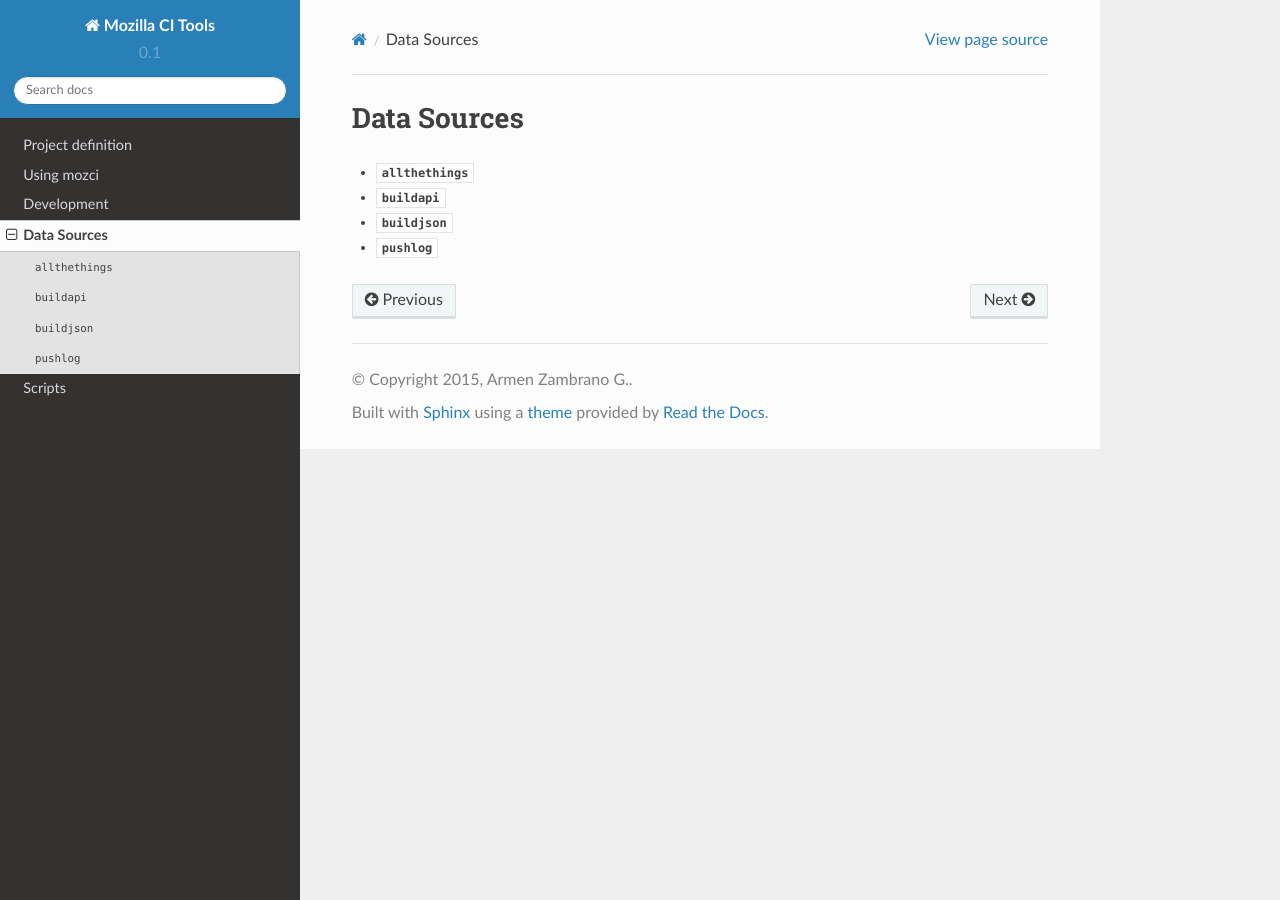
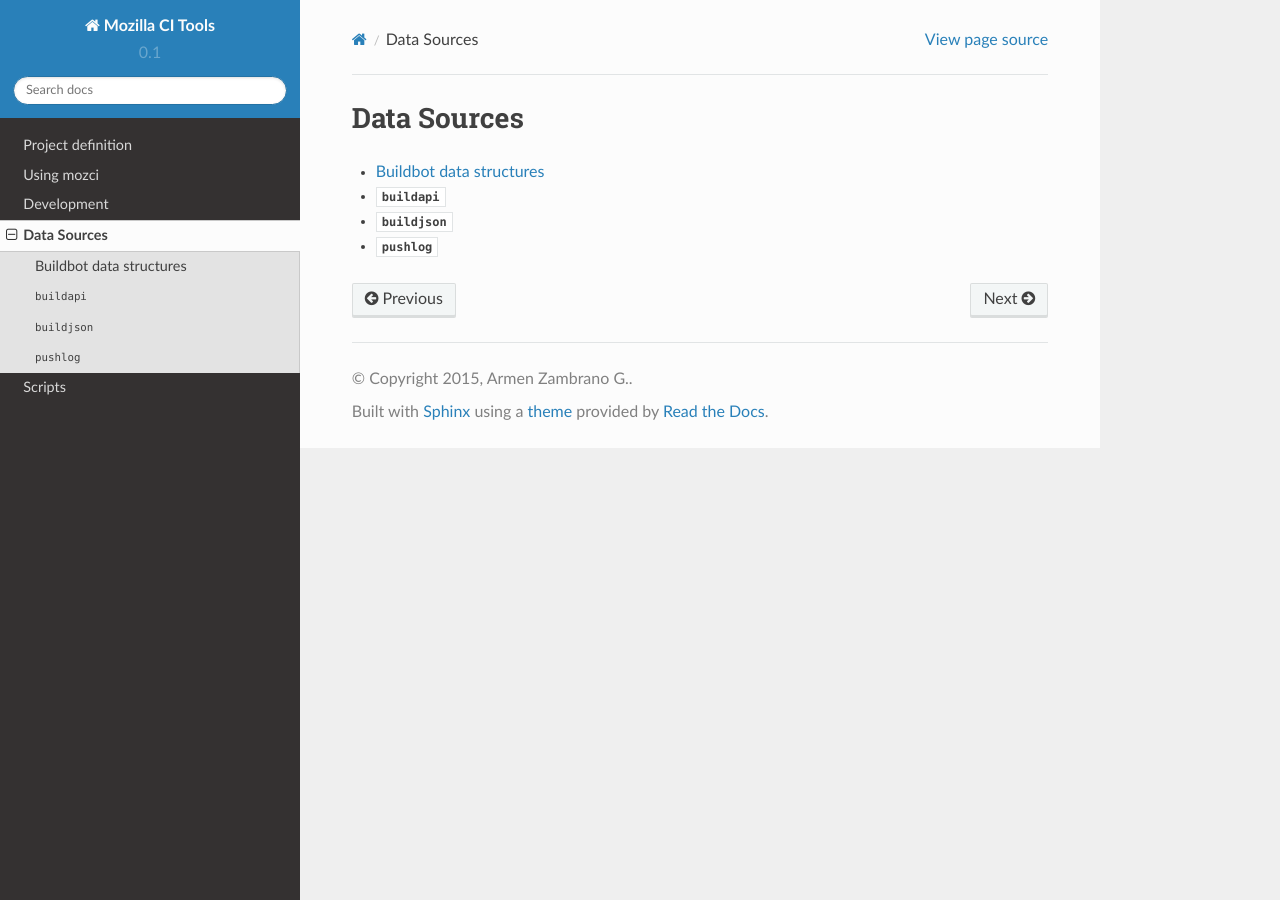
Before and after one commit to mozilla/mozilla_ci_tools, a Sphinx documentation site: the page built from docs/data_sources.rst, in a window 1280 px wide. Built offline with Sphinx 7.4.7 and the Read the Docs theme 2.0.0, drawn with Linux system fonts in a browser that asks for light colours.

Commit message:
Improve documentation for allthethings.py

```diff
--- a/docs/allthethings.rst
+++ b/docs/allthethings.rst
@@ -1,6 +1,5 @@
-:mod:`allthethings`
-###################
-The module :mod:`allthethings`
+Buildbot data structures
+########################
 
 .. automodule:: mozci.sources.allthethings
    :members:
```
Also changed, not shown: 1 other file.
